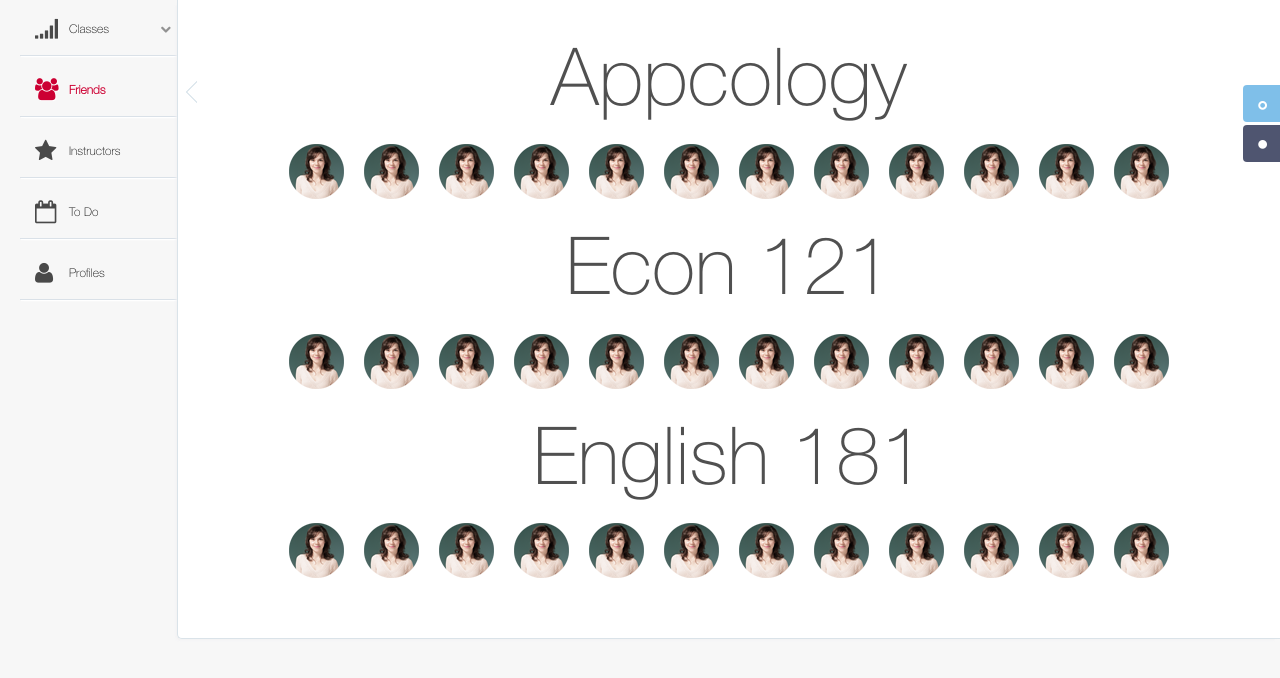
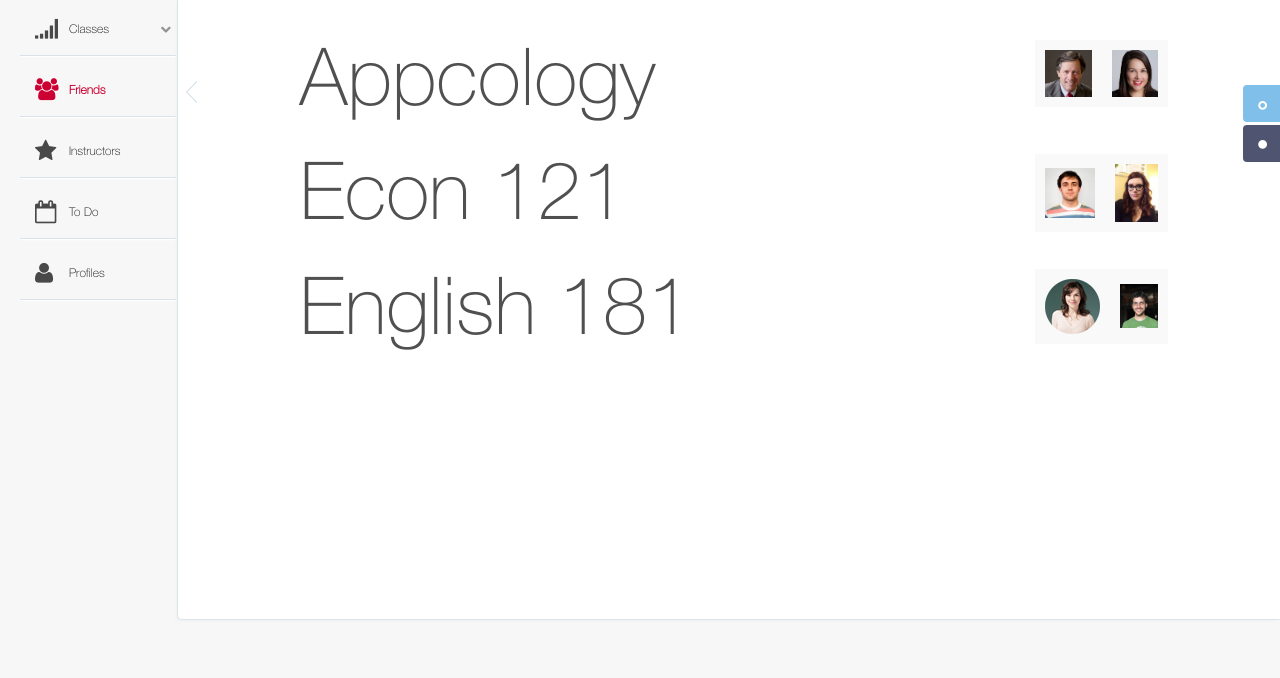
Before and after one commit to twang35/Manila, a PHP site: page /class_history.php in a window 1280 px wide. Shown: the part 50-728 px from the top of the page. Run offline with PHP 8.4, Linux system fonts and the light colour scheme.

Commit message:
added faces to friends

```diff
--- a/class_history.php
+++ b/class_history.php
@@ -42,32 +42,50 @@ include("header.php");
         <!-- settings changer -->
 
          <div class="row" style="margin-top: 20px;">
-            <div class="col-md-10 col-md-offset-1" align="center">
-                <h1 class = "Class-Title">Appcology </h1>
+            <div class="col-md-11 col-md-offset-1" align="center">
+                <div class="col-md-9">
+                    <h1 class = "Class-Title" align="left">Appcology </h1>
+                </div>
+                <div class="col-md-2" style="padding-top: 20px">
+                    <table class="friends_pics table-striped" align="right">
+                        <tr>
+                            <td><img src="img/old-man-1.jpeg" width="100%"></td>
+                            <td><img src="img/girl-face-1.jpeg" width="100%"></td>
+                        </tr>
+                    </table>
+                </div>
             </div>
-            <div align="center">
-                <table class="friends_pics">
-                    <tr>
-                        <td><img src="img/contact-img.png"></td>
-                        <td><img src="img/contact-img.png"></td>
-                        <td><img src="img/contact-img.png"></td>
-                        <td><img src="img/contact-img.png"></td>
-                        <td><img src="img/contact-img.png"></td>
-                        <td><img src="img/contact-img.png"></td>
-                        <td><img src="img/contact-img.png"></td>
-                        <td><img src="img/contact-img.png"></td>
-                        <td><img src="img/contact-img.png"></td>
-                        <td><img src="img/contact-img.png"></td>
-                        <td><img src="img/contact-img.png"></td>
-                        <td><img src="img/contact-img.png"></td>
-                    </tr>
-                </table>
+            <div class="col-md-11 col-md-offset-1" align="center">
+                <div class="col-md-9">
+                    <h1 class = "Class-Title" align="left">Econ 121 </h1>
+                </div>
+                <div class="col-md-2" style="padding-top: 20px">
+                    <table class="friends_pics table-striped" align="right">
+                        <tr>
+                            <td><img src="img/young-guy-1.jpeg" width="100%"></td>
+                            <td><img src="img/girl-face-2.jpeg" width="100%"></td>
+                        </tr>
+                    </table>
+                </div>
             </div>
-            <div class="col-md-10 col-md-offset-1" align="center">
+            <div class="col-md-11 col-md-offset-1" align="center">
+                <div class="col-md-9">
+                    <h1 class = "Class-Title" align="left">English 181 </h1>
+                </div>
+                <div class="col-md-2" style="padding-top: 20px">
+                    <table class="friends_pics table-striped" align="right">
+                        <tr>
+                            <td><img src="img/contact-img.png"></td>
+                            <td><img src="img/young-guy-2.jpeg" width="100%"></td>
+                        </tr>
+                    </table>
+                </div>
+            </div>
+            <!-- <div class="col-md-10 col-md-offset-1" align="center">
                 <h1 class = "Class-Title">Econ 121</h1>
             </div>
             <div align="center">
-                <table class="friends_pics">
+                <table class="friends_pics table-striped">
                     <tr>
                         <td><img src="img/contact-img.png"></td>
                         <td><img src="img/contact-img.png"></td>
@@ -88,7 +106,7 @@ include("header.php");
                 <h1 class = "Class-Title">English 181</h1>
             </div>
             <div align="center">
-                <table class="friends_pics">
+                <table class="friends_pics table-striped">
                     <tr>
                         <td><img src="img/contact-img.png"></td>
                         <td><img src="img/contact-img.png"></td>
@@ -104,7 +122,7 @@ include("header.php");
                         <td><img src="img/contact-img.png"></td>
                     </tr>
                 </table>
-            </div>
+            </div> -->
             <!-- <div class="col-md-10 col-md-offset-1" atdgn="center">
                 <h1 class = "Class-Title">Biology 141 </h1>
             </div>
```
Also changed, not shown: img/girl-face-1.jpeg (added), img/girl-face-2.jpeg (added), img/old-man-1.jpeg (added), img/young-guy-1.jpeg (added), img/young-guy-2.jpeg (added).
